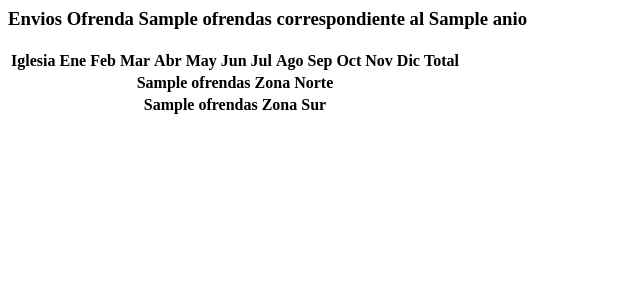
After one commit to jbernaldiaz/IPNJAdmin, a Symfony app: template templates/report_fondo_nal/index.html.twig in a window 1280 px wide. The commit adds this page. Shown: the top 300 px of the page, without its empty margins (0-640 px from the left). Run offline with Twig, Linux system fonts and the light colour scheme; the template is opened without the code that fills it: most values are stand-ins (such as "Sample title", 1, 10 or a date in 2020); data that the repository does not hold is empty; some libraries are stand-ins or nearby versions.

Commit message:
reporte completo

```diff
--- a/templates/envios_fn/index.html.twig
+++ b/templates/envios_fn/index.html.twig
@@ -25,7 +25,7 @@
                     <td>{{ envio.id }}</td>
                     <td>{{ envio.user }}</td>
                     <td>{{ envio.fecha|date('d-m-Y') }}</td>
-                    <td>{{ envio.mes|date('m') }}</td>
+                    <td>{{ envio.mes }}</td>
                     <td>{{ envio.anio|date('Y') }}</td>
                     <td>{{ envio.operacion }}</td>
                     <td>{{ envio.cajero }}</td>
--- /dev/null
+++ b/templates/report_fondo_nal/index.html.twig
@@ -0,0 +1,94 @@
+<h3 class="padding-none"> Envios Ofrenda {{ ofrendas }} correspondiente al {{ anio }}</h3>
+			</div>
+<div>
+<table>
+<tr>
+	<th align="center">Iglesia</th>
+	<th align="center">Ene</th>
+	<th align="center">Feb</th>
+	<th align="center">Mar</th>
+	<th align="center">Abr</th>
+	<th align="center">May</th>
+	<th align="center">Jun</th>
+	<th align="center">Jul</th>
+	<th align="center">Ago</th>
+	<th align="center">Sep</th>
+	<th align="center">Oct</th>
+	<th align="center">Nov</th>
+	<th align="center">Dic</th>
+	<th align="center">Total</th>
+</tr>
+<tr class="success">
+	<td colspan="14" align="center"><b>{{ ofrendas }} Zona Norte</b></td>
+</tr>
+{% for enviosNorte in enviosNorte %}
+	<tr>
+	<td align="left">{{ enviosNorte.iglesia }}</td>
+	<td align="right">{{ enviosNorte.a }}</td>
+	<td align="right">{{ enviosNorte.b }}</td>
+	<td align="right">{{ enviosNorte.c }}</td>
+	<td align="right">{{ enviosNorte.d }}</td>
+	<td align="right">{{ enviosNorte.e }}</td>
+	<td align="right">{{ enviosNorte.f }}</td>
+	<td align="right">{{ enviosNorte.g }}</td>
+	<td align="right">{{ enviosNorte.h }}</td>
+	<td align="right">{{ enviosNorte.i }}</td>
+	<td align="right">{{ enviosNorte.j }}</td>
+	<td align="right">{{ enviosNorte.k }}</td>
+	<td align="right">{{ enviosNorte.l }}</td>
+{#	<td align="right">{{ enviosNorte.a + enviosNorte.b + enviosNorte.c + enviosNorte.d + enviosNorte.e + enviosNorte.f + enviosNorte.g + enviosNorte.h + enviosNorte.i + enviosNorte.j + enviosNorte.k + enviosNorte.l }}</td>
+	#}
+</tr>
+<tr class="success">
+	<td colspan="14" align="center"><b>{{ ofrendas }} Zona Centro</b></td>
+</tr>
+{% endfor %}
+{% for enviosCentro in enviosCentro %}
+	<tr>
+	<td align="left">{{ enviosCentro.iglesia }}</td>
+	<td align="right">{{ enviosCentro.a }}</td>
+	<td align="right">{{ enviosCentro.b }}</td>
+	<td align="right">{{ enviosCentro.c }}</td>
+	<td align="right">{{ enviosCentro.d }}</td>
+	<td align="right">{{ enviosCentro.e }}</td>
+	<td align="right">{{ enviosCentro.f }}</td>
+	<td align="right">{{ enviosCentro.g }}</td>
+	<td align="right">{{ enviosCentro.h }}</td>
+	<td align="right">{{ enviosCentro.i }}</td>
+	<td align="right">{{ enviosCentro.j }}</td>
+	<td align="right">{{ enviosCentro.k }}</td>
+	<td align="right">{{ enviosCentro.l }}</td>
+{#	<td align="right">{{ enviosCentro.a + enviosCentro.b + enviosCentro.c + enviosCentro.d + enviosCentro.e + enviosCentro.f + enviosCentro.g + enviosCentro.h + enviosCentro.i + enviosCentro.j + enviosCentro.k + enviosCentro.l }}</td>
+#}</tr>
+
+{% endfor %}
+<tr class="success">
+	<td align="center" colspan="14" ><b>{{ ofrendas }} Zona Sur</b></td>
+</tr>
+
+{% for enviosSur in enviosSur %}
+	<tr>
+	<td align="left">{{ enviosSur.iglesia }}</td>
+	<td align="right">{{ enviosSur.a }}</td>
+	<td align="right">{{ enviosSur.b }}</td>
+	<td align="right">{{ enviosSur.c }}</td>
+	<td align="right">{{ enviosSur.d }}</td>
+	<td align="right">{{ enviosSur.e }}</td>
+	<td align="right">{{ enviosSur.f }}</td>
+	<td align="right">{{ enviosSur.g }}</td>
+	<td align="right">{{ enviosSur.h }}</td>
+	<td align="right">{{ enviosSur.i }}</td>
+	<td align="right">{{ enviosSur.j }}</td>
+	<td align="right">{{ enviosSur.k }}</td>
+	<td align="right">{{ enviosSur.l }}</td>
+{#	<td align="right">{{ enviosSur.a + enviosSur.b + enviosSur.c + enviosSur.d + enviosSur.e + enviosSur.f + enviosSur.g + enviosSur.h + enviosSur.i + enviosSur.j + enviosSur.k + enviosSur.l }}</td>
+#}</tr>
+
+{% endfor %}
+</table>
+</div>
+{#    <a href="{{ path('ipnj_report_excel', { ofrenda: ofrenda, anio: anio }) }}" class="btn btn-sm btn-danger btn-delete">Excel</a>
+    <a href="{{ path('ipnj_report_pdf', { ofrenda: ofrenda, anio: anio }) }}" class="btn btn-sm btn-primary">PDF</a>
+#}</div>
+</div>
+</div>
--- /dev/null
+++ b/templates/report_fondo_nal/report.html.twig
@@ -0,0 +1,6 @@
+{% extends "base.html.twig" %}
+
+{% block body %}
+
+{{ form(form) }}
+{% endblock %}
```
Also changed, not shown: src/Controller/ReportFondoNalController.php (added, +188 -0 lines), src/Entity/EnviosFN.php (+20 -7 lines), src/Entity/User.php (+20 -0 lines), src/Form/EnviosFNType.php (+14 -8 lines).
